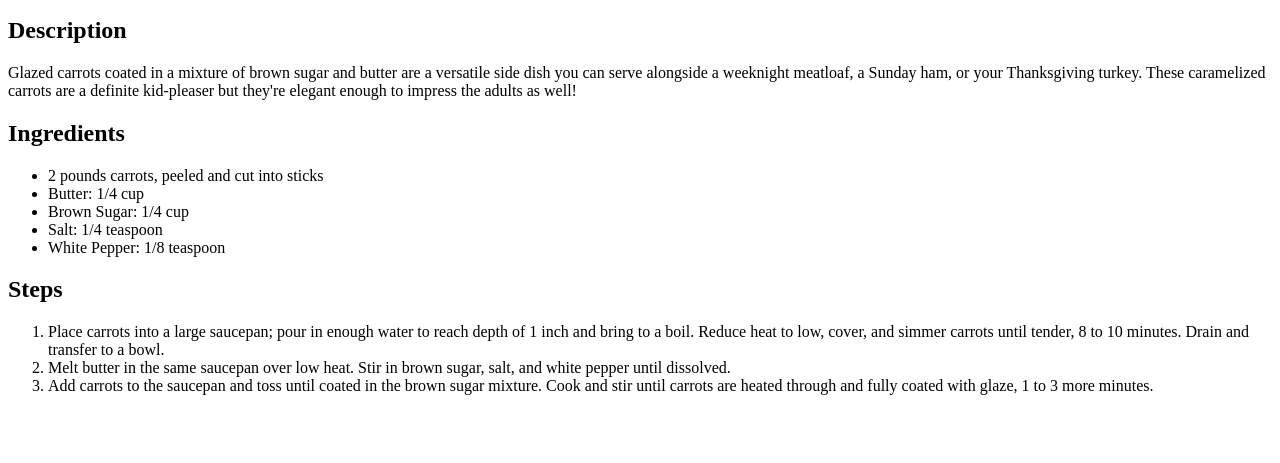
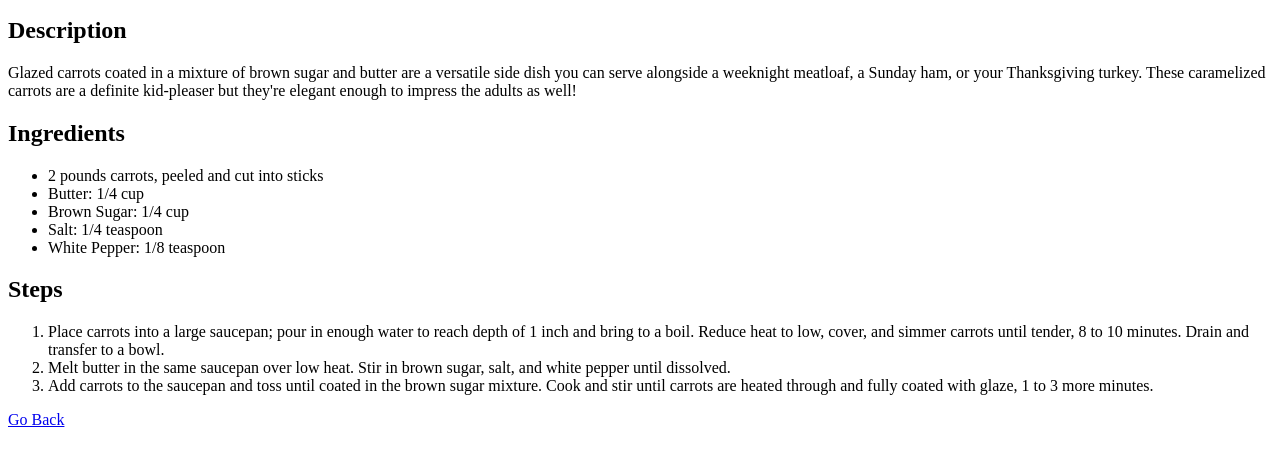
Before and after one commit to MrVajid/odin-recipes, a plain HTML site: page recipes/glazed-carrots.html in a window 1280 px wide. Shown: the part 101-564 px from the top of the page. Drawn offline with Linux system fonts and the light colour scheme.

Commit message:
Add link to homepage in all recipe pages

```diff
--- a/recipes/glazed-carrots.html
+++ b/recipes/glazed-carrots.html
@@ -24,5 +24,6 @@
         <li>Melt butter in the same saucepan over low heat. Stir in brown sugar, salt, and white pepper until dissolved.</li>
         <li>Add carrots to the saucepan and toss until coated in the brown sugar mixture. Cook and stir until carrots are heated through and fully coated with glaze, 1 to 3 more minutes.</li>
     </ol>
+    <p><a href="../index.html">Go Back</a></p>
 </body>
 </html>
```
Also changed, not shown: recipes/oven-roasted-grape-tomatoes.html (+1 -0 lines), recipes/rhubarb-muffins.html (+1 -0 lines).
